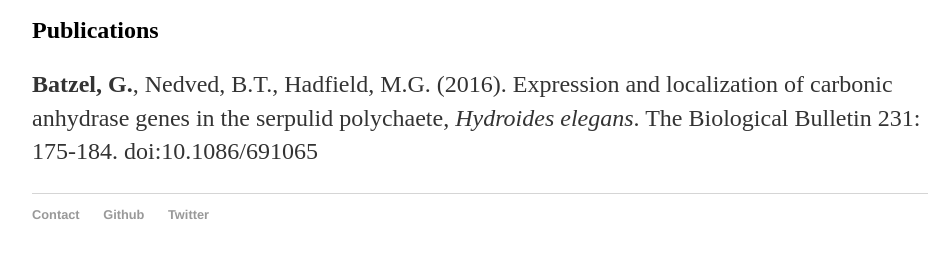
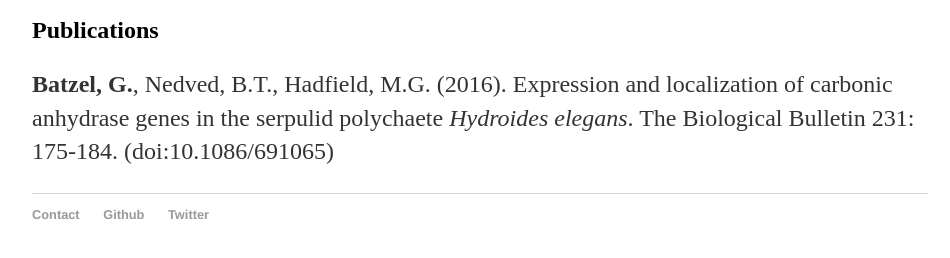
Before and after one commit to gbatzel/gbatzel, a Jekyll site: the page built from cv/index.html, in a window 1280 px wide. Shown: the part 324-582 px from the top of the page, without its empty margins (160-1110 px from the left). Built offline with Jekyll 4.4.1, drawn with Linux system fonts in a browser that asks for light colours.

```diff
--- a/cv/index.html
+++ b/cv/index.html
@@ -14,7 +14,7 @@ title: Grant's CV
 					<span class="obfuscate">gbatzel@gmail.com</span>
 					</address>
 					<h2>Publications</h2>
-					<p><strong>Batzel, G.</strong>, Nedved, B.T., Hadfield, M.G. (2016). Expression and localization of carbonic anhydrase genes in the serpulid polychaete, <i>Hydroides elegans</i>. The Biological Bulletin 231: 175-184. doi:10.1086/691065<p>
+					<p><strong>Batzel, G.</strong>, Nedved, B.T., Hadfield, M.G. (2016). Expression and localization of carbonic anhydrase genes in the serpulid polychaete <i>Hydroides elegans</i>. The Biological Bulletin 231: 175-184. (doi:10.1086/691065)<p>
 
 
 	</div>
```
